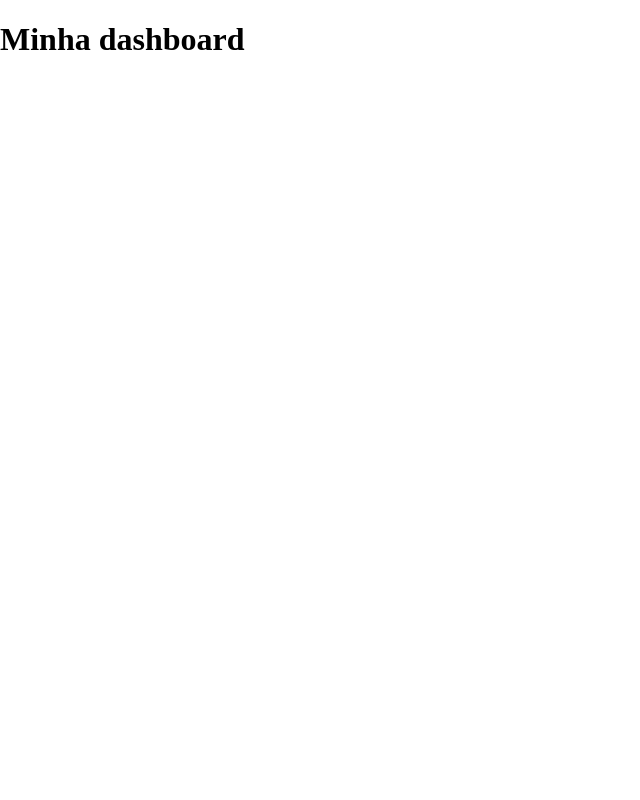
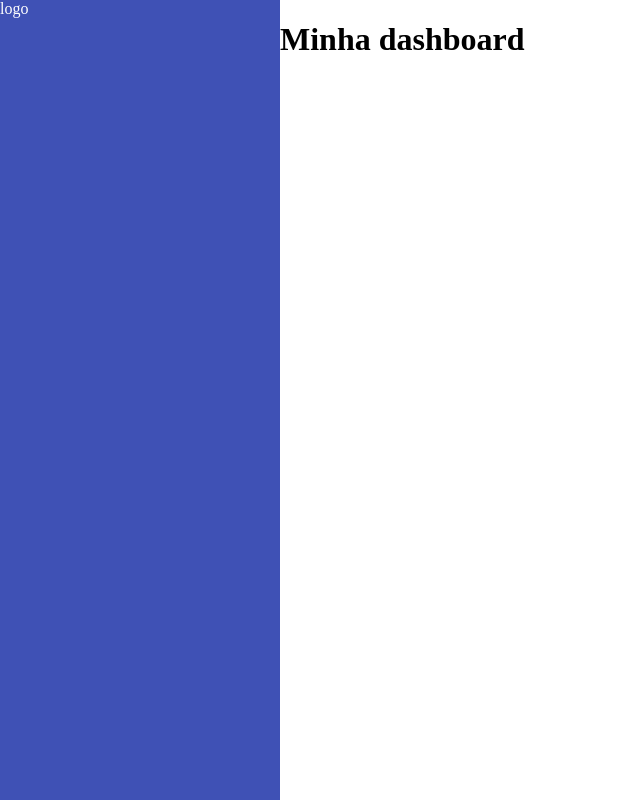
Before and after one commit to Kellypsoares/dashboard-html, a plain HTML site: page index.html in a window 1280 px wide. Shown: the whole page, without its empty margins (0-640 px from the left). Drawn offline with Linux system fonts and the light colour scheme.

Commit message:
montando estrutura esqueleto

```diff
--- a/global.css
+++ b/global.css
@@ -2,3 +2,15 @@ html, body {
   margin: 0;
   padding: 0;
 }
+
+.wrapper {
+  display: flex;
+  flex-direction: row;
+  height: 100vh;
+}
+
+.sidebar {
+  background-color: #3f51b5;
+  color: white;
+  width: 280px;
+}
--- a/index.html
+++ b/index.html
@@ -9,7 +9,15 @@
 </head>
 <body>
 
-  <h1>Minha dashboard</h1>
+<div class="wrapper">
+  <div class="sidebar">
+    logo
+  </div>
+
+  <div class="content">
+    <h1>Minha dashboard</h1>
+  </div>
+</div>
 
 </body>
 </html>
```
